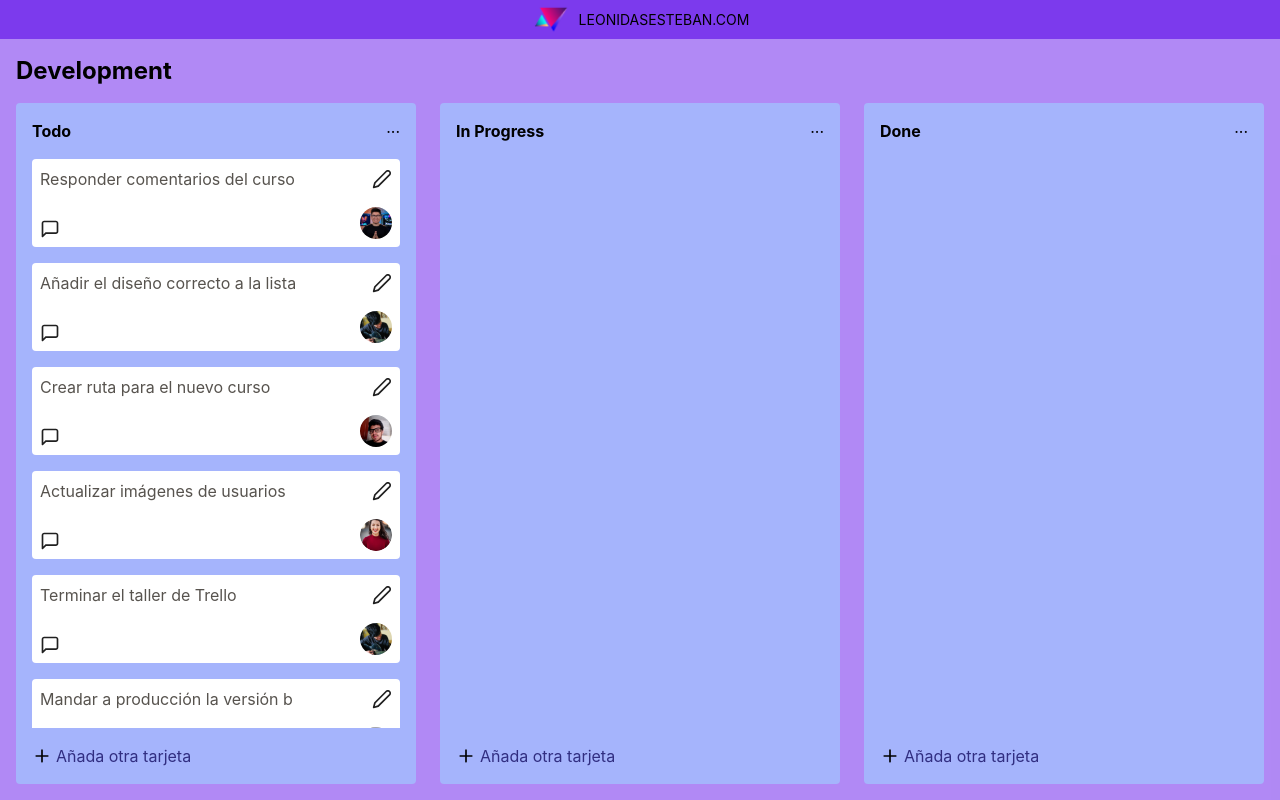
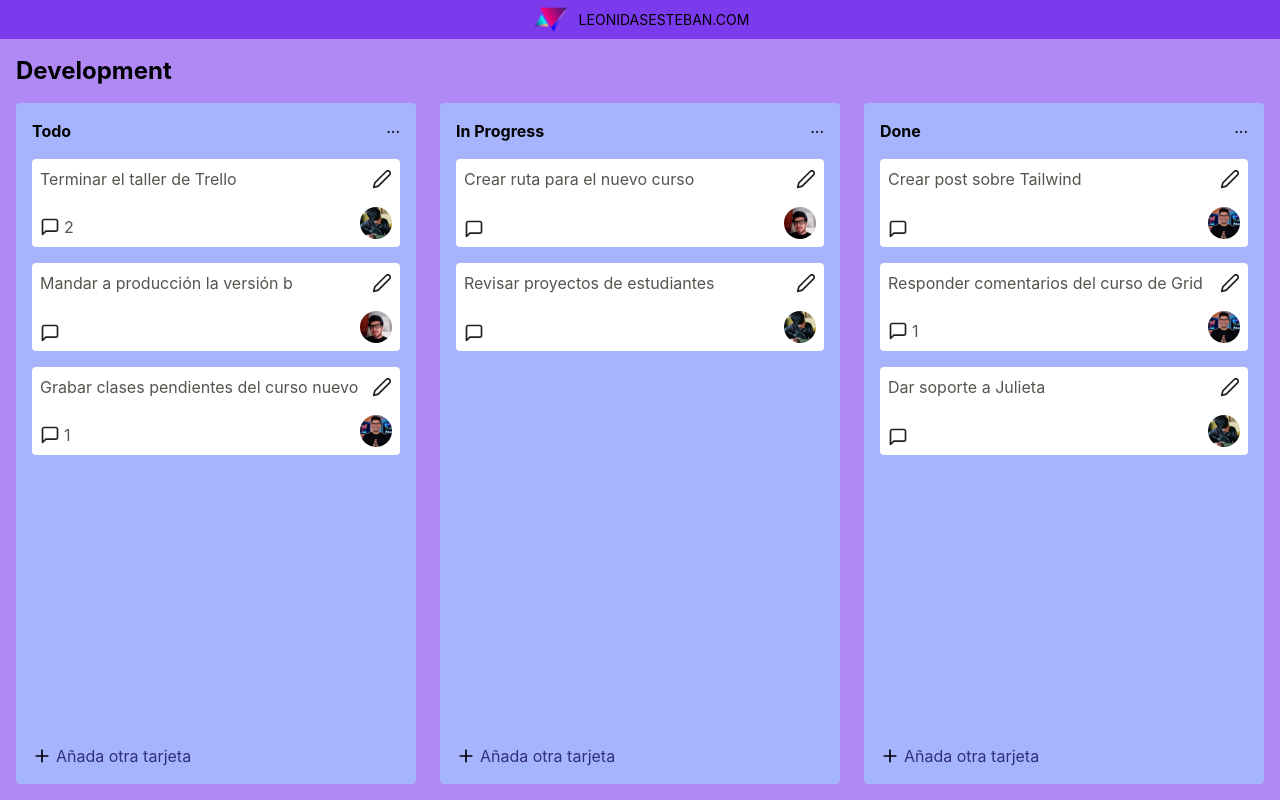
Before and after one commit to iJCode1/trello_clone, a Next.js app: page / in a window 1280 px wide. Built offline with nearby package versions, Linux system fonts and the light colour scheme.

Commit message:
feat: showing saved cards

```diff
--- a/components/board.js
+++ b/components/board.js
@@ -10,19 +10,29 @@ function Board() {
       </div>
       <main className="flex flex-1 gap-6">
         <List title="Todo">
-          <Card title="Responder comentarios del curso" photo="/photo-1.png"/>
-          <Card title="Añadir el diseño correcto a la lista" photo="/photo-3.png"/>
-          <Card title="Crear ruta para el nuevo curso" photo="/photo-2.png"/>
-          <Card title="Actualizar imágenes de usuarios" photo="/photo-4.png"/>
-          <Card title="Terminar el taller de Trello" photo="/photo-3.png"/>
-          <Card title="Mandar a producción la versión b" photo="/photo-2.png"/>
-          <Card title="Revisar proyectos de estudiantes" photo="/photo-3.png"/>
-          <Card title="Mandar a revisión el clon de Trello" photo="/photo-4.png"/>
-          <Card title="Grabar clases pendientes del curso" photo="/photo-1.png"/>
-          <Card title="Dar soporte a Julieta" photo="/photo-3.png"/>
+          {
+            todoList.map(item => (
+              <Card {...item} key={item.id}/>
+            ))
+          }
         </List>
-        <List title="In Progress" />
-        <List title="Done" />
+
+        <List title="In Progress">
+          {
+            inProgressList.map(item => (
+              <Card {...item} key={item.id}/>
+            ))
+          }
+        </List>
+
+        <List title="Done">
+          {
+            doneList.map(item => (
+              <Card {...item} key={item.id}/>
+            ))
+          }
+        </List>
+
       </main>
     </div>
   )
--- a/components/card.js
+++ b/components/card.js
@@ -1,7 +1,7 @@
 import Image from "next/image"
 
 
-function Card({ title, photo }) {
+function Card({ title, user, comments = [] }) {
   return (
     <div className="flex flex-col gap-4 p-2 bg-white rounded text-stone-600">
       <div className="flex justify-between">
@@ -9,8 +9,11 @@ function Card({ title, photo }) {
         <Image src="/pen.svg" alt="" width="20" height="20"/>
       </div>
       <div className="flex items-baseline justify-between">
-        <Image src="/note.svg" alt="" width="20" height="20"/>
-        <Image className="rounded-full" src={photo} alt="" width="32" height="32"/>
+        <div className="flex gap-1">
+          <Image src="/note.svg" alt="" width="20" height="20"/>
+          {comments.length > 0 ? <span>{comments.length}</span> : null}
+        </div>
+        <Image className="rounded-full" src={user.avatar} alt="" width="32" height="32"/>
       </div>
     </div>
   )
--- a/components/data.js
+++ b/components/data.js
@@ -5,7 +5,7 @@ export const todoList = [
     user: {
       user_id: 7,
       name: "Joel",
-      avatar: "photo-3.png"
+      avatar: "/photo-3.png"
     },
     comments: [
       {
@@ -14,7 +14,7 @@ export const todoList = [
         user: {
           user_id: 1,
           name: "Leonidas",
-          avatar: "photo-1.png",
+          avatar: "/photo-1.png",
         }
       },
       {
@@ -23,7 +23,7 @@ export const todoList = [
         user: {
           user_id: 1,
           name: "Leonidas",
-          avatar: "photo-1.png",
+          avatar: "/photo-1.png",
         },
       }
     ],
@@ -34,7 +34,7 @@ export const todoList = [
     user: {
       user_id: 4,
       name: "Miguel",
-      avatar: "photo-2.png"
+      avatar: "/photo-2.png"
     },
   },
   {
@@ -43,7 +43,7 @@ export const todoList = [
     user: {
       user_id: 1,
       name: "Leonidas",
-      avatar: "photo-1.png"
+      avatar: "/photo-1.png"
     },
     comments: [
       {
@@ -52,7 +52,7 @@ export const todoList = [
         user: {
           user_id: 7,
           name: "Joel",
-          avatar: "photo-3.png",
+          avatar: "/photo-3.png",
         }
       },
     ],
@@ -66,7 +66,7 @@ export const inProgressList = [
     user: {
       user_id: 4,
       name: "Miguel",
-      avatar: "photo-2.png"
+      avatar: "/photo-2.png"
     },
   },
   {
@@ -75,7 +75,7 @@ export const inProgressList = [
     user: {
       user_id: 7,
       name: "Joel",
-      avatar: "photo-3.png"
+      avatar: "/photo-3.png"
     },
   },
 ]
@@ -87,7 +87,7 @@ export const doneList = [
     user: {
       user_id: 1,
       name: "Leonidas",
-      avatar: "photo-1.png"
+      avatar: "/photo-1.png"
     },
   },
   {
@@ -96,8 +96,19 @@ export const doneList = [
     user: {
       user_id: 1,
       name: "Leonidas",
-      avatar: "photo-1.png"
+      avatar: "/photo-1.png"
     },
+    comments: [
+      {
+        comment_id: 8672341,
+        text: "Un estudiante no puede descargar su certificado",
+        user: {
+          user_id: 7,
+          name: "Joel",
+          avatar: "/photo-3.png",
+        }
+      },
+    ]
   },
   {
     id: 8452342,
@@ -105,7 +116,7 @@ export const doneList = [
     user: {
       user_id: 7,
       name: "Joel",
-      avatar: "photo-3.png"
+      avatar: "/photo-3.png"
     },
   },
 ]
```
